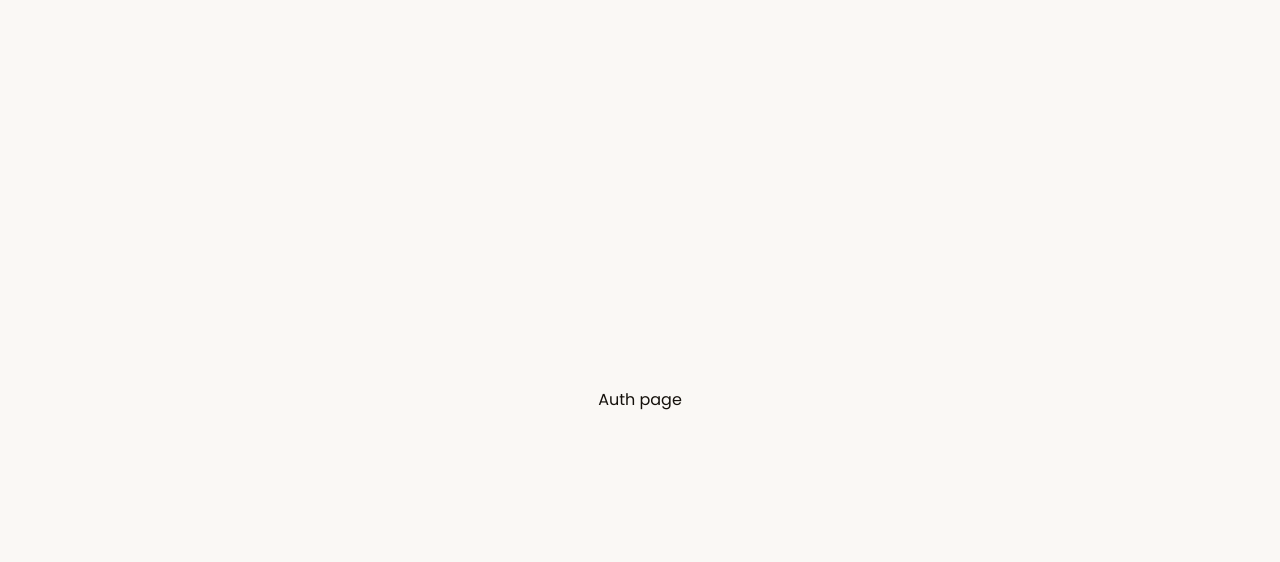
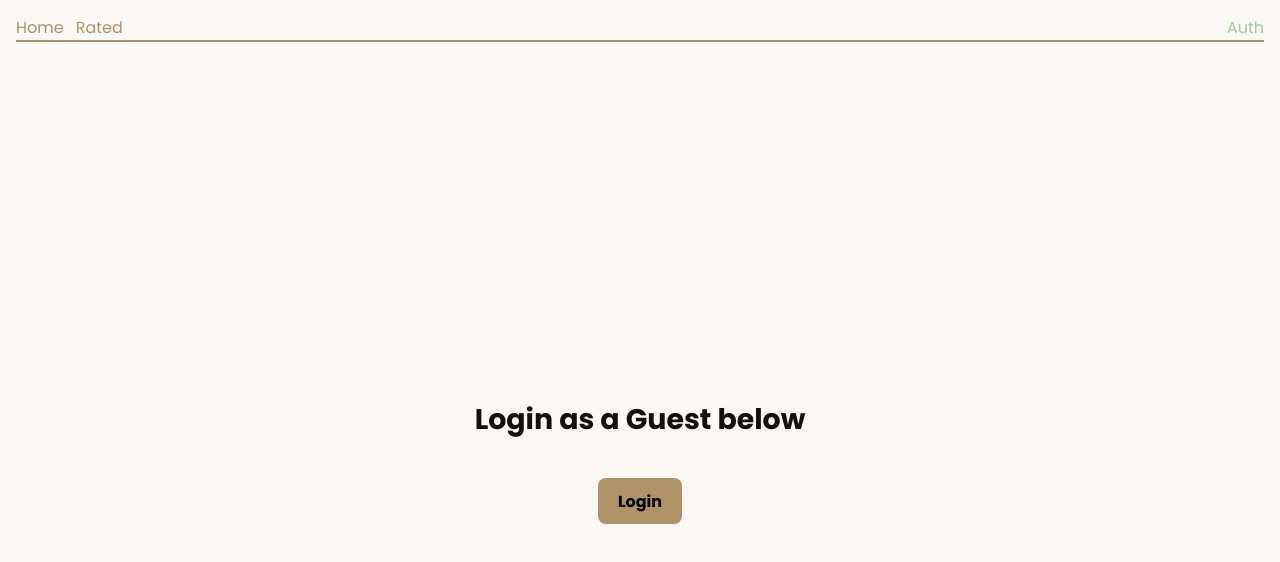
Before and after one commit to jspvg/movie-rating-react, a React (Vite) app: page /auth in a window 1280 px wide. Shown: the top 562 px of the page. Built offline with nearby package versions, Linux system fonts and the light colour scheme.

Commit message:
added navbar, guest login option

```diff
--- a/src/App.css
+++ b/src/App.css
@@ -1,6 +1,7 @@
 #root {
   max-width: 1280px;
   margin: 0 auto;
-  padding: 2rem;
+  padding: 1rem;
   text-align: center;
+  width: 100%;
 }
--- a/src/App.tsx
+++ b/src/App.tsx
@@ -1,9 +1,10 @@
 import { RouterProvider, createBrowserRouter } from 'react-router-dom';
-import './App.css';
 import Auth from './pages/auth';
 import Home from './pages/home';
 import Rated from './pages/rated';
 import Root from './pages/Root';
+import './App.css';
+import '../src/styles/components.scss';
 
 const Router = createBrowserRouter([
   {
--- /dev/null
+++ b/src/components/Navbar.tsx
@@ -0,0 +1,17 @@
+import { NavLink } from 'react-router-dom';
+
+const Navbar = () => {
+  return (
+    <nav>
+      <div className="nav-left">
+        <NavLink to="/">Home</NavLink>
+        <NavLink to="/rated">Rated</NavLink>
+      </div>
+      <div className="nav-right">
+        <NavLink to="/auth">Auth</NavLink>
+      </div>
+    </nav>
+  );
+};
+
+export default Navbar;
--- a/src/index.scss
+++ b/src/index.scss
@@ -94,14 +94,14 @@ a {
   text-decoration: inherit;
 }
 
-a:hover {
+a:hover,
+a.active[aria-current='page'] {
   color: var(--secondary-color);
 }
 
 body {
   margin: 0;
   display: flex;
-  place-items: center;
   font-family: 'Poppins';
   font-weight: 400;
   min-width: 320px;
@@ -113,7 +113,7 @@ button {
   border: 1px solid transparent;
   padding: 0.6em 1.2em;
   font-size: 1em;
-  font-weight: 500;
+  font-weight: 700;
   font-family: inherit;
   background-color: var(--primary-color);
   cursor: pointer;
@@ -128,3 +128,12 @@ button:focus,
 button:focus-visible {
   outline: 4px auto -webkit-focus-ring-color;
 }
+
+nav {
+  display: flex;
+  flex-direction: row;
+  justify-content: space-between;
+  border-bottom: 2px solid var(--primary-color);
+  margin-bottom: 1rem;
+  width: 100%;
+}
--- a/src/main.tsx
+++ b/src/main.tsx
@@ -1,10 +1,13 @@
-import React from 'react'
-import ReactDOM from 'react-dom/client'
-import App from './App.tsx'
-import './index.scss'
+import React from 'react';
+import ReactDOM from 'react-dom/client';
+import App from './App.tsx';
+import { QueryClient, QueryClientProvider } from '@tanstack/react-query';
+import './index.scss';
 
 ReactDOM.createRoot(document.getElementById('root')!).render(
   <React.StrictMode>
-    <App />
+    <QueryClientProvider client={new QueryClient}>
+      <App />
+    </QueryClientProvider>
   </React.StrictMode>,
-)
+);
--- a/src/pages/Root.tsx
+++ b/src/pages/Root.tsx
@@ -1,5 +1,11 @@
 import { Outlet } from 'react-router-dom';
+import Navbar from '../components/Navbar';
 
 export default function Root() {
-  return <Outlet />;
+  return (
+    <>
+      <Navbar />
+      <Outlet />
+    </>
+  );
 }
--- a/src/pages/auth/index.tsx
+++ b/src/pages/auth/index.tsx
@@ -1,5 +1,37 @@
+import { UseMutationResult, useMutation } from '@tanstack/react-query';
+import { mutationLogin } from './mutation';
+import { useNavigate } from 'react-router-dom';
+
+export type MutationData = {
+  success: boolean;
+  guest_session_id: string;
+  expires_at: string;
+};
+
 const Auth = () => {
-  return <>Auth page</>;
+  const navigate = useNavigate();
+  const { mutate } = useMutation<MutationData>({
+    mutationKey: ['login'],
+    mutationFn: mutationLogin,
+    onSuccess: (data) => {
+      localStorage.setItem('guest_session_id', data.guest_session_id);
+      navigate('/');
+    },
+  }) as UseMutationResult<MutationData, unknown, void, unknown>;
+
+  const handleLogin = (e: React.MouseEvent<HTMLButtonElement, MouseEvent>) => {
+    e.preventDefault();
+    mutate();
+  };
+
+  return (
+    <div className="auth-page">
+      <h4>Login as a Guest below</h4>
+      <form>
+        <button onClick={(e) => handleLogin(e)}>Login</button>
+      </form>
+    </div>
+  );
 };
 
 export default Auth;
--- /dev/null
+++ b/src/pages/auth/mutation.ts
@@ -0,0 +1,26 @@
+import { MutationData } from '.';
+
+export const mutationLogin = async (): Promise<MutationData> => {
+  try {
+    const response = await fetch(
+      'https://api.themoviedb.org/3/authentication/guest_session/new',
+      {
+        method: 'GET',
+        headers: {
+          accept: 'application/json',
+          Authorization: `Bearer ${import.meta.env.VITE_ACCESS_TOKEN}`,
+        },
+      },
+    );
+
+    if (!response.ok) {
+      throw new Error('Server response was not ok');
+    }
+
+    const data: MutationData = await response.json();
+    return data;
+  } catch (err) {
+    console.error(err);
+    throw err;
+  }
+};
--- /dev/null
+++ b/src/styles/components.scss
@@ -0,0 +1,16 @@
+.nav-left, .nav-right {
+  display: flex;
+  flex-direction: row;
+}
+
+.nav-left {
+  gap: 12px;
+}
+
+.auth-page {
+  display: flex;
+  flex-direction: column;
+  justify-content: center;
+  align-items: center;
+  height: 100%;
+}
```
Also changed, not shown: 1 other file (tests, documents, lock files or other folders).
